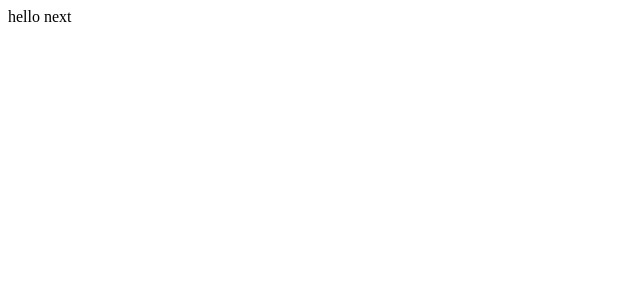
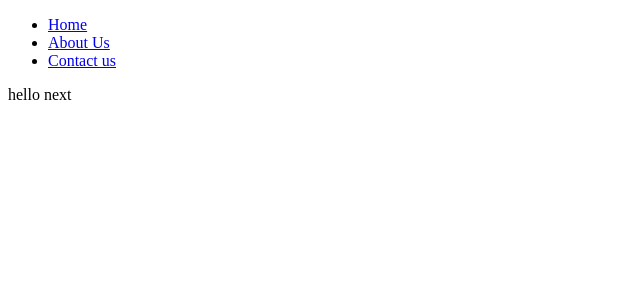
Before and after one commit to prikshit-singh/next_project, a Next.js app: page / in a window 1280 px wide. Shown: the top 300 px of the page, without its empty margins (0-640 px from the left). Built offline with nearby package versions, Linux system fonts and the light colour scheme.

Commit message:
12:30 PM

```diff
--- /dev/null
+++ b/src/components/Navbar.jsx
@@ -0,0 +1,21 @@
+import React from 'react';
+import Link from 'next/link'
+function Navbar(props) {
+    return (
+        <div>
+            <ul>
+                <li>
+                    <Link href="/">Home</Link>
+                </li>
+                <li>
+                    <Link href="/about">About Us</Link>
+                </li>
+                <li>
+                    <Link href="/contact">Contact us</Link>
+                </li>
+            </ul>
+        </div>
+    );
+}
+
+export default Navbar;
--- /dev/null
+++ b/src/layouts/mainLayout.js
@@ -0,0 +1,11 @@
+import Navbar from '../components/Navbar'
+
+export default function Layout({ children }) {
+  return (
+    <div>
+      <Navbar />
+      <main>{children}</main>
+
+    </div>
+  )
+}
--- a/src/pages/_app.js
+++ b/src/pages/_app.js
@@ -1,4 +1,9 @@
 
 export default function App({ Component, pageProps }) {
-  return <Component {...pageProps} />
+  const Layout = Component.Layout || ((page) => page.children)
+  return(
+    <Layout>
+       <Component {...pageProps} />
+    </Layout>
+  )
 }
--- a/src/pages/index.js
+++ b/src/pages/index.js
@@ -1,6 +1,7 @@
 import Head from 'next/head'
 import Image from 'next/image'
 import { Inter } from 'next/font/google'
+import Layout from '@/layouts/mainLayout'
 import styles from '@/styles/Home.module.css'
 
 const inter = Inter({ subsets: ['latin'] })
@@ -8,7 +9,14 @@ const inter = Inter({ subsets: ['latin'] })
 export default function Home() {
   return (
     <>
+
+    <Head>
+      <title>next index</title>
+    </Head>
      hello next
+
     </>
   )
 }
+
+ Home.Layout = Layout
```
